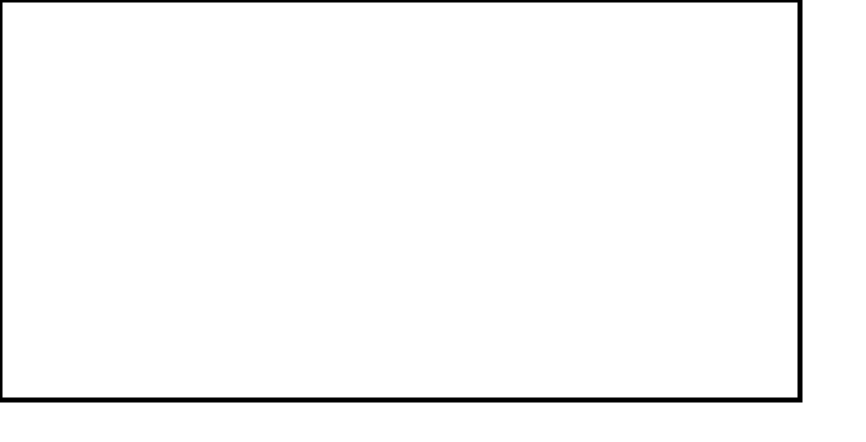
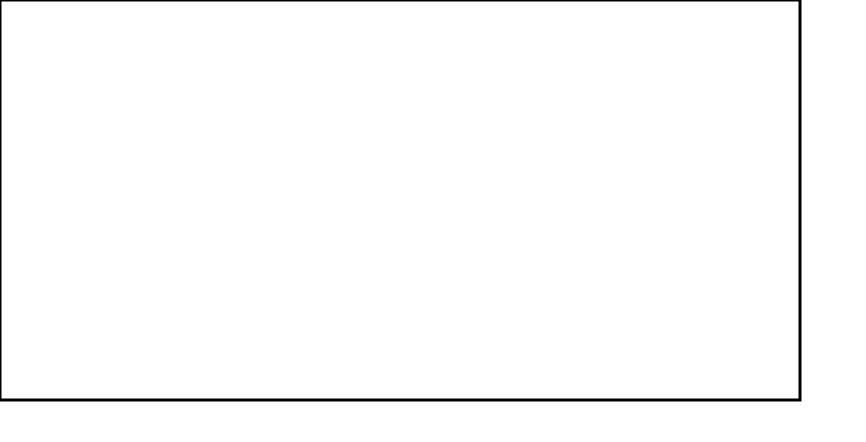
Before and after one commit to jobdecrypt/basicjs, a website: page week3starterfile-1/week3starterfile/bigBang.html in a window 1280 px wide. Shown: the whole page, without its empty margins (0-866 px from the left). Drawn offline with Linux system fonts and the light colour scheme.

```diff
--- a/week3starterfile-1/week3starterfile/bigBang.html
+++ b/week3starterfile-1/week3starterfile/bigBang.html
@@ -60,7 +60,7 @@
         height="400"
         stroke="black"
         fill="transparent"
-        stroke-width="5"
+        stroke-width="3"
       />
     </svg>
   </div>
```
Also changed, not shown: week3starterfile-1/week3starterfile/randomWalk2.html (+1 -0 lines), week3starterfile-1/week3starterfile/string.html (+1 -1 lines).
